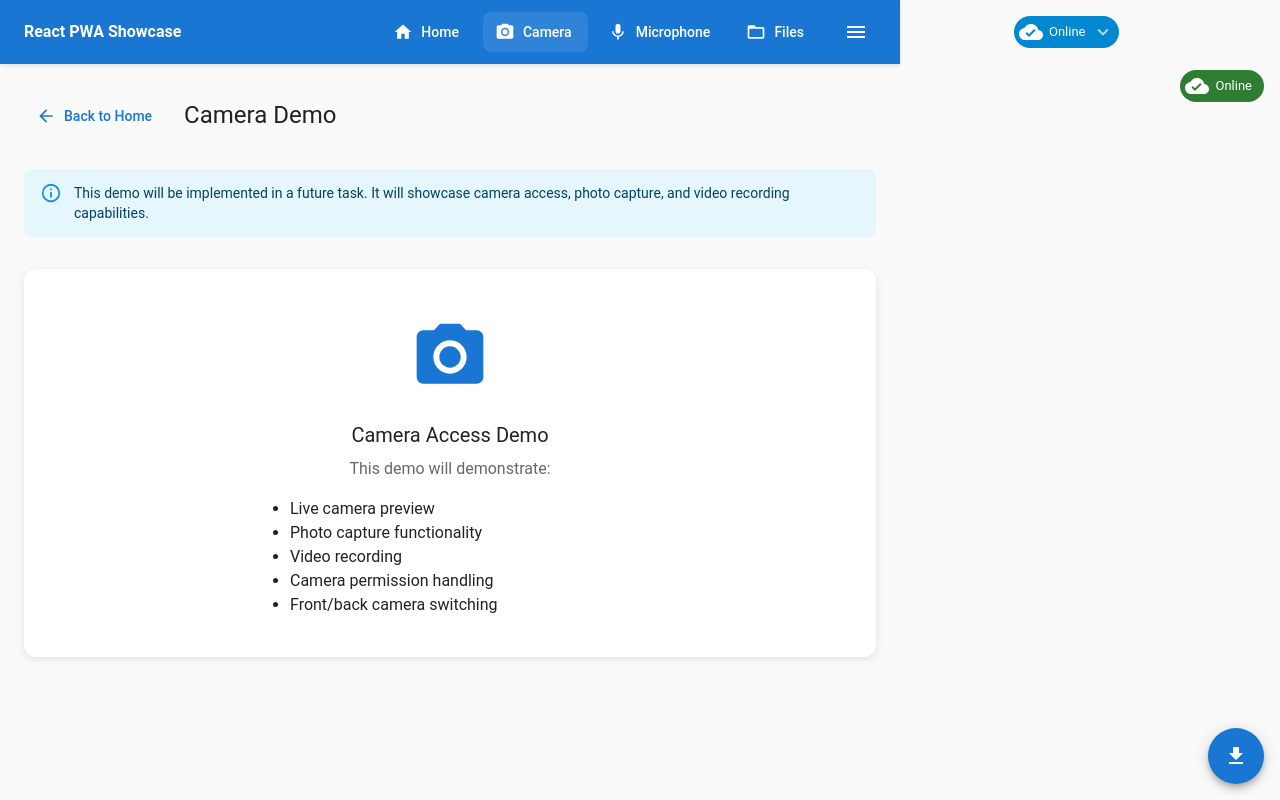
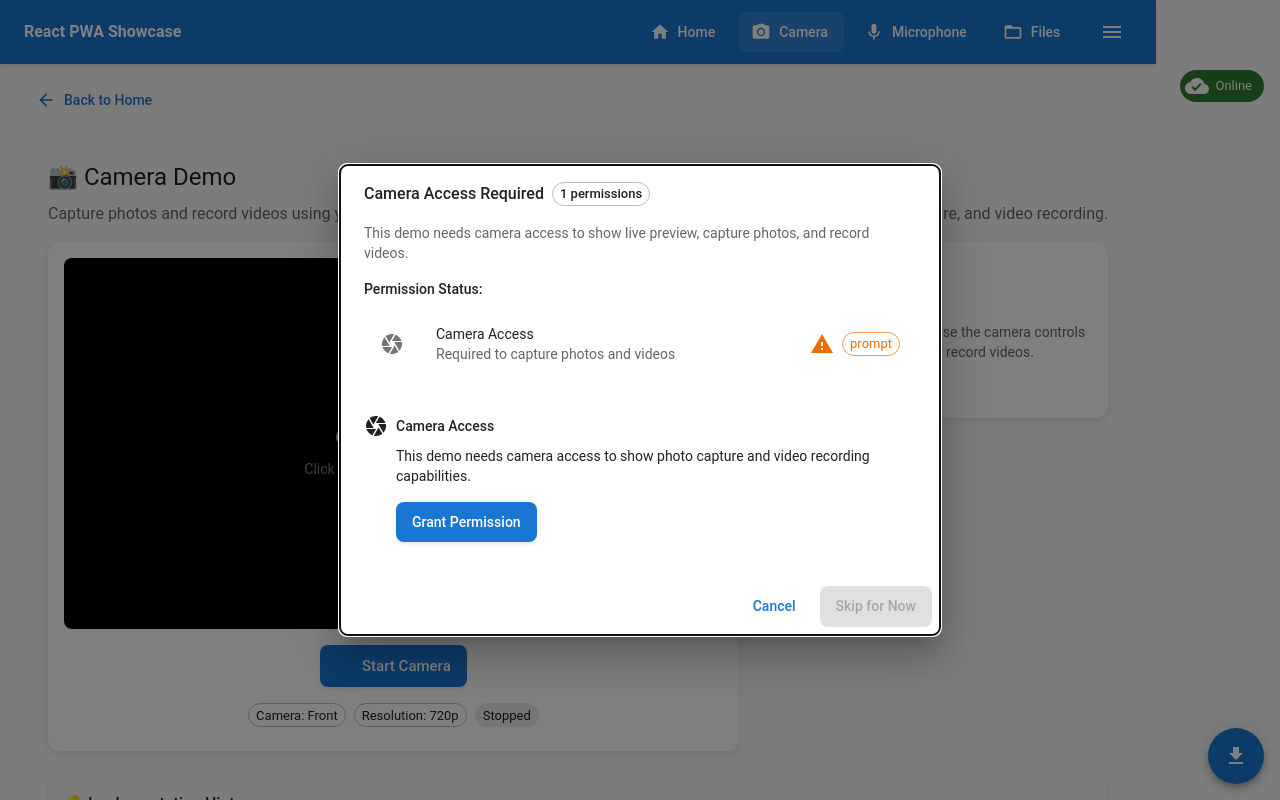
Before and after one commit to alekz7/react-pwa-showcase, a React (Vite) app: page /react-pwa-showcase/camera in a window 1280 px wide. Shown: the top 800 px of the page. Built offline with nearby package versions, Linux system fonts and the light colour scheme; some icons are missing.

Commit message:
Adding routes and navigation

```diff
--- a/src/pages/CameraDemo.tsx
+++ b/src/pages/CameraDemo.tsx
@@ -1,22 +1,15 @@
 import React from "react";
-import {
-  Container,
-  Typography,
-  Box,
-  Card,
-  CardContent,
-  Button,
-  Alert,
-} from "@mui/material";
-import { CameraAlt, ArrowBack } from "@mui/icons-material";
+import { Container, Box, Button } from "@mui/material";
+import { ArrowBack } from "@mui/icons-material";
 import { useNavigate } from "react-router-dom";
+import CameraDemo from "../components/demos/CameraDemo";
 
-export const CameraDemo: React.FC = () => {
+export const CameraDemoPage: React.FC = () => {
   const navigate = useNavigate();
 
   return (
-    <Container maxWidth="md" sx={{ py: 4 }}>
-      <Box display="flex" alignItems="center" mb={4}>
+    <Container maxWidth="lg" sx={{ py: 2 }}>
+      <Box display="flex" alignItems="center" mb={2}>
         <Button
           startIcon={<ArrowBack />}
           onClick={() => navigate("/")}
@@ -24,39 +17,10 @@ export const CameraDemo: React.FC = () => {
         >
           Back to Home
         </Button>
-        <Typography variant="h4" component="h1">
-          Camera Demo
-        </Typography>
       </Box>
-
-      <Alert severity="info" sx={{ mb: 4 }}>
-        This demo will be implemented in a future task. It will showcase camera
-        access, photo capture, and video recording capabilities.
-      </Alert>
-
-      <Card>
-        <CardContent sx={{ textAlign: "center", py: 6 }}>
-          <CameraAlt sx={{ fontSize: 80, color: "primary.main", mb: 2 }} />
-          <Typography variant="h5" gutterBottom>
-            Camera Access Demo
-          </Typography>
-          <Typography variant="body1" color="text.secondary" paragraph>
-            This demo will demonstrate:
-          </Typography>
-          <Box
-            component="ul"
-            sx={{ textAlign: "left", maxWidth: 400, mx: "auto" }}
-          >
-            <li>Live camera preview</li>
-            <li>Photo capture functionality</li>
-            <li>Video recording</li>
-            <li>Camera permission handling</li>
-            <li>Front/back camera switching</li>
-          </Box>
-        </CardContent>
-      </Card>
+      <CameraDemo />
     </Container>
   );
 };
 
-export default CameraDemo;
+export default CameraDemoPage;
```
